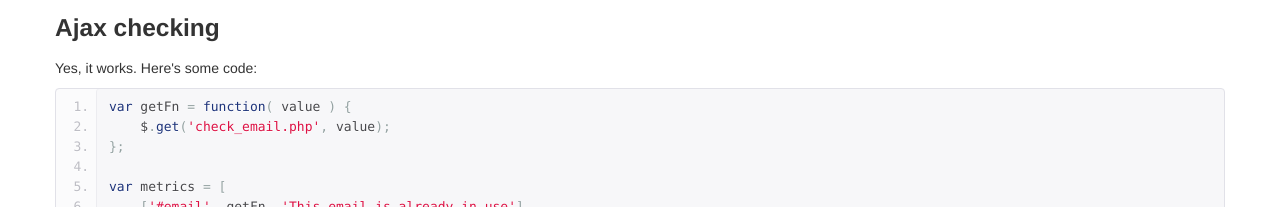
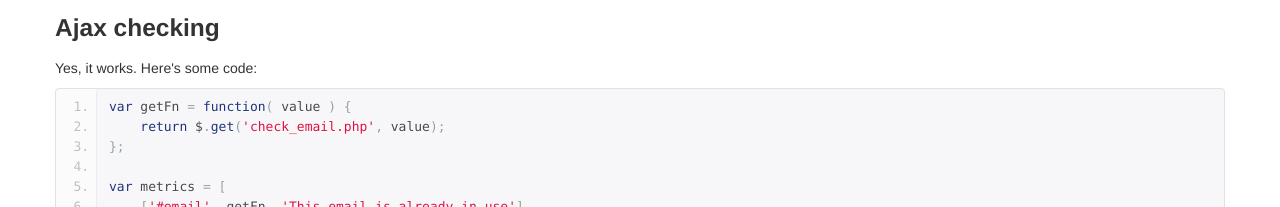
Before and after one commit to casperin/nod, a website: page index.html in a window 1280 px wide. Shown: the part 3304-3511 px from the top of the page. Drawn offline with Linux system fonts and the light colour scheme.

Commit message:
Fixed AJAX example

```diff
--- a/index.html
+++ b/index.html
@@ -298,7 +298,7 @@ $( &quot;#form&quot; ).nod( metrics );</pre>
       <h3 id="ajax">Ajax checking</h3>
       <p>Yes, it works. Here's some code:</p>
       <pre class="prettyprint lang-js linenums">var getFn = function( value ) {
-    $.get('check_email.php', value);
+    return $.get('check_email.php', value);
 };
 
 var metrics = [
```
